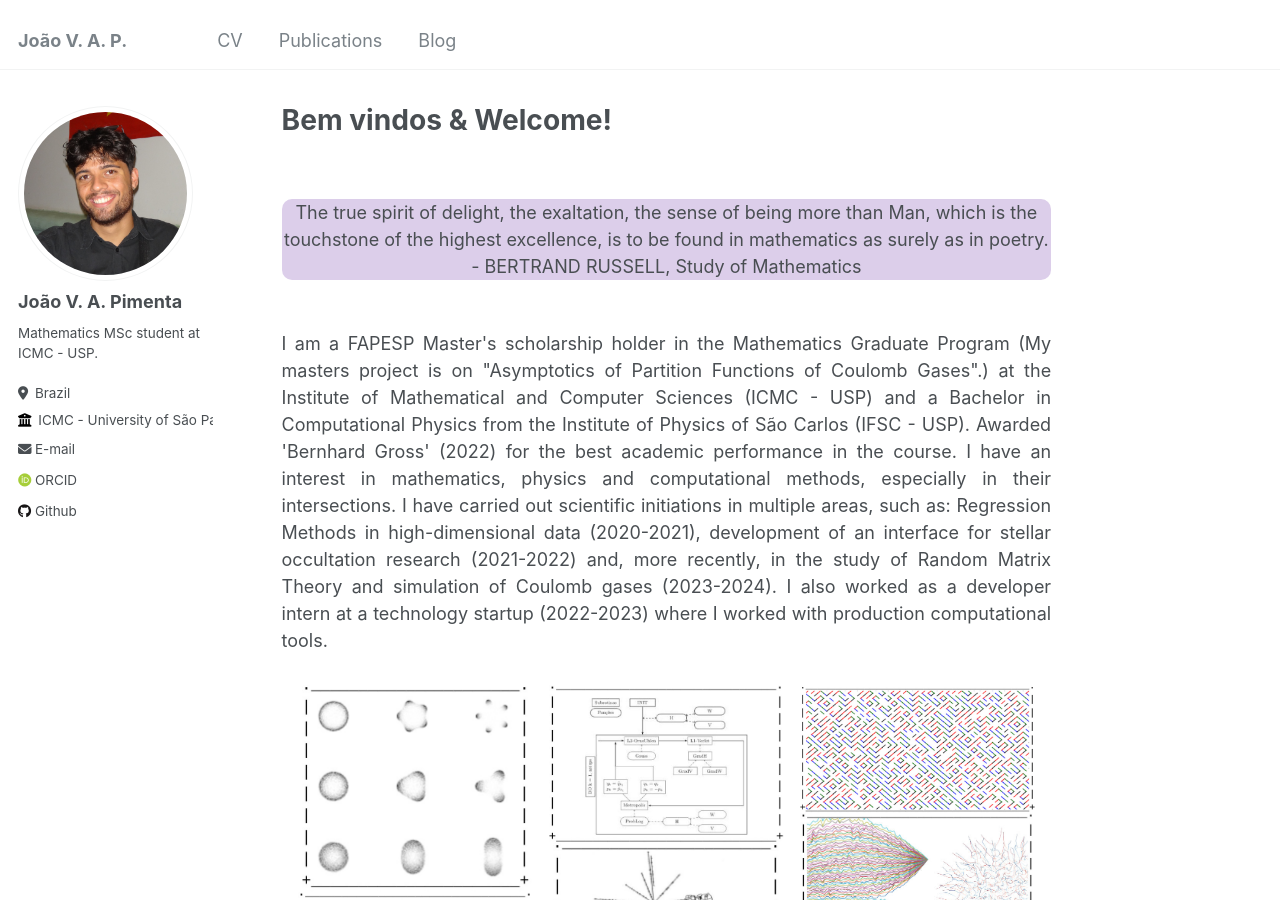
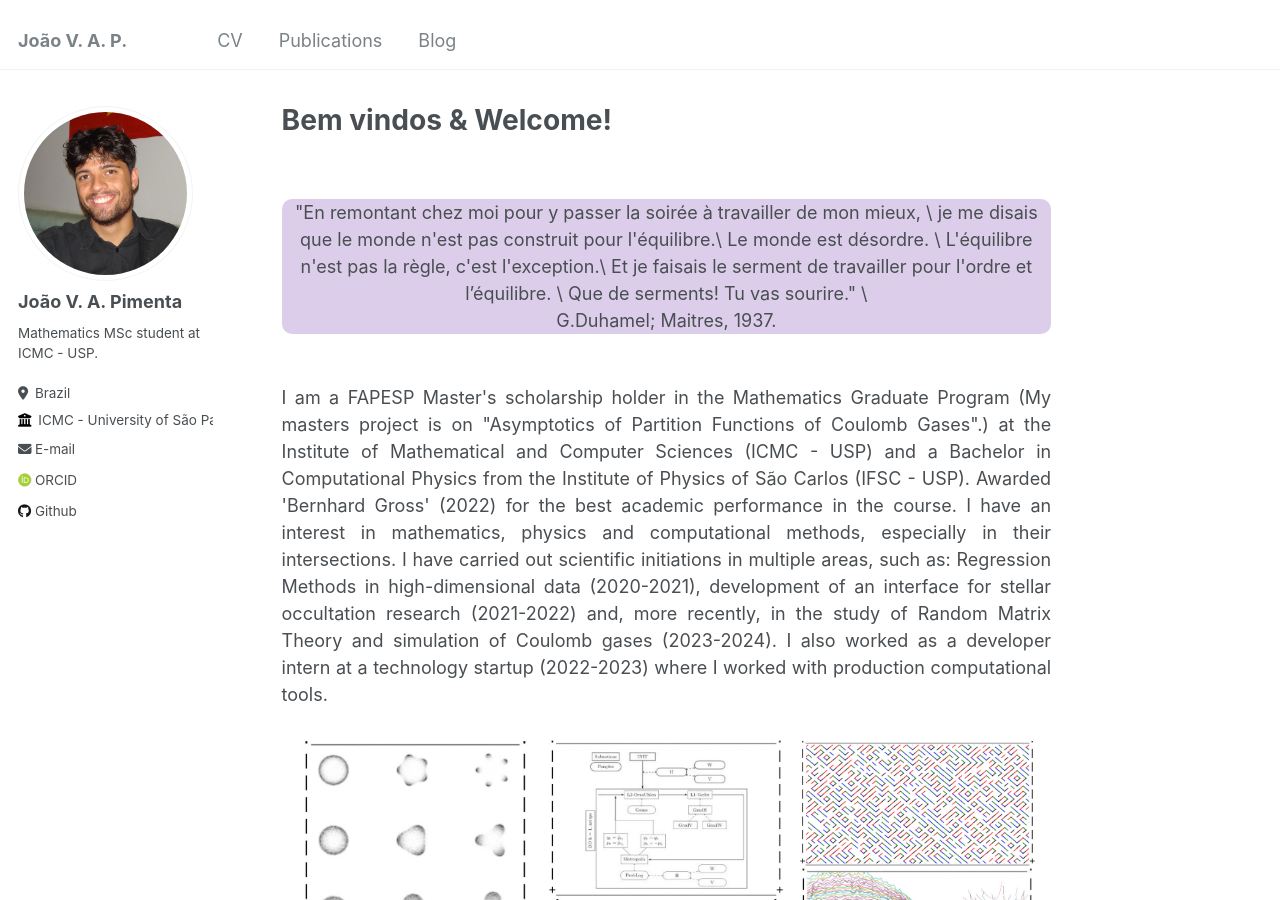
Before and after one commit to Joao-vap/Joao-vap.github.io, a Jekyll site: the page built from _pages/about.md, in a window 1280 px wide and 900 px high. Built offline with Jekyll 4.4.1, drawn with Linux system fonts in a browser that asks for light colours; some web fonts are replaced.

Commit message:
epigrafe

```diff
--- a/_pages/about.md
+++ b/_pages/about.md
@@ -9,9 +9,14 @@ redirect_from:
 
 <br>
 <div style="border-radius: 10px;padding = 20px; text-align: center; background-color:rgba(80, 10, 150, 0.2);">
- The true spirit of delight, the exaltation, the sense of being more than Man, which is the touchstone of the highest excellence, is to be found in mathematics as surely as in poetry.
+ "En remontant chez moi pour y passer la soirée à travailler de mon mieux, \
+ je me disais que le monde n'est pas construit pour l'équilibre.\
+ Le monde est désordre. \
+ L'équilibre n'est pas la règle, c'est l'exception.\
+ Et je faisais le serment de travailler pour l'ordre et l’équilibre. \
+ Que de serments! Tu vas sourire." \
 <br>
-- BERTRAND RUSSELL, Study of Mathematics
+ G.Duhamel; Maitres, 1937.
 </div>
 
 <br>
```
